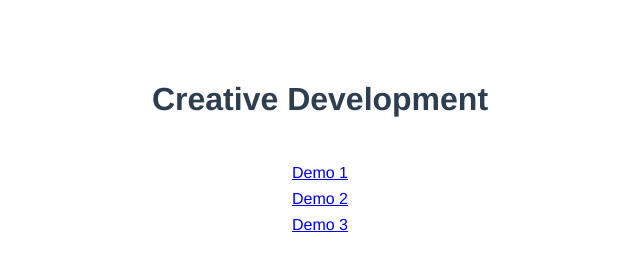
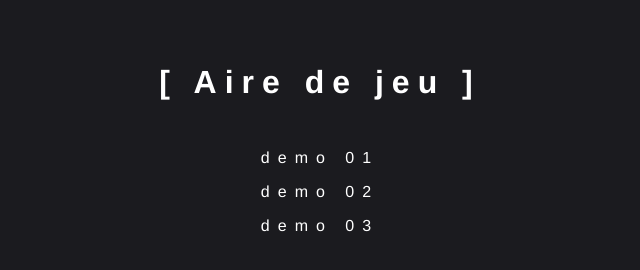
Before and after one commit to Alex-DG/aire-de-jeu, a website built with Vite: page index.html in a window 1280 px wide. Shown: the whole page, without its empty margins (320-960 px from the left). Built offline with nearby package versions, Linux system fonts and the light colour scheme.

Commit message:
Update landing page

```diff
--- a/index.html
+++ b/index.html
@@ -4,16 +4,16 @@
     <meta charset="UTF-8" />
     <link rel="icon" type="image/svg+xml" href="favicon.svg" />
     <meta name="viewport" content="width=device-width, initial-scale=1.0" />
-    <title>Creative Development</title>
+    <title>CSS Playground</title>
   </head>
   <body>
     <div id="app">
-      <h1>Creative Development</h1>
+      <h1>[ Aire de jeu ]</h1>
 
       <ul class="menu">
-        <li><a href="./demos/demo1.html">Demo 1</a></li>
-        <li><a href="./demos/demo2.html">Demo 2</a></li>
-        <li><a href="./demos/demo3.html">Demo 3</a></li>
+        <li><a href="./demos/demo1.html">demo 01</a></li>
+        <li><a href="./demos/demo2.html">demo 02</a></li>
+        <li><a href="./demos/demo3.html">demo 03</a></li>
       </ul>
     </div>
     <script type="module" src="./main.js"></script>
--- a/style.css
+++ b/style.css
@@ -1,13 +1,31 @@
+* {
+  margin: 0;
+  padding: 0;
+  box-sizing: border-box;
+}
+
 #app {
   font-family: Avenir, Helvetica, Arial, sans-serif;
   -webkit-font-smoothing: antialiased;
   -moz-osx-font-smoothing: grayscale;
   text-align: center;
-  color: #2c3e50;
-  margin-top: 60px;
+  color: #ffffff;
 
   display: flex;
   flex-direction: column;
+  align-items: center;
+  gap: 2em;
+
+  height: 100vh;
+
+  padding: 4em 1em;
+
+  background-color: rgb(27, 27, 31);
+}
+
+#app h1 {
+  letter-spacing: 0.5rem;
+  transition: 600ms;
 }
 
 .menu {
@@ -16,5 +34,17 @@
 }
 
 .menu > :nth-child(n) {
-  margin-top: 0.5em;
+  margin-top: 1em;
 }
+
+.menu a {
+  letter-spacing: 0.5rem;
+  color: #ffffff;
+  text-decoration: none;
+  transition: 400ms;
+  border-bottom: 4px solid transparent;
+}
+
+.menu a:hover {
+  border-color: #fff;
+}
```
